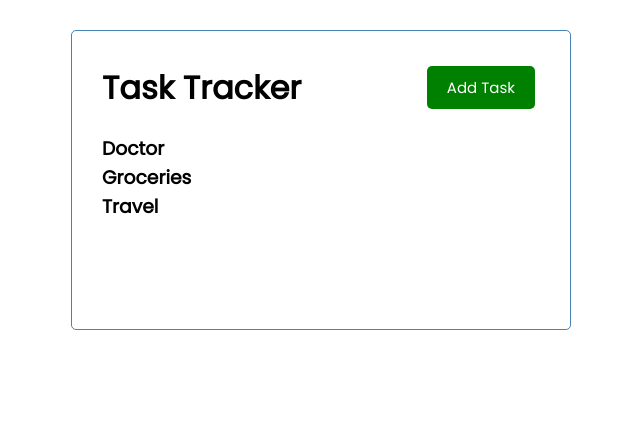
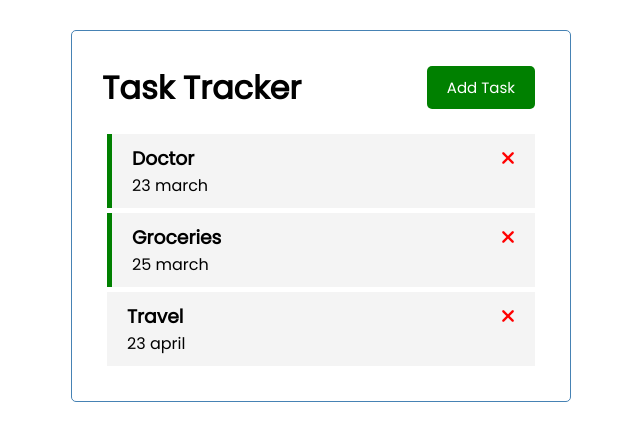
Before and after one commit to DegirmenciOmer/vue-expense-tracker, a Vue app in the folder tracker/: page / in a window 1280 px wide. Shown: the top 440 px of the page, without its empty margins (319-959 px from the left). Built offline with nearby package versions, Linux system fonts and the light colour scheme.

Commit message:
add task component

```diff
--- a/tracker/public/index.html
+++ b/tracker/public/index.html
@@ -1,15 +1,26 @@
 <!DOCTYPE html>
 <html lang="">
   <head>
-    <meta charset="utf-8">
-    <meta http-equiv="X-UA-Compatible" content="IE=edge">
-    <meta name="viewport" content="width=device-width,initial-scale=1.0">
-    <link rel="icon" href="<%= BASE_URL %>favicon.ico">
+    <meta charset="utf-8" />
+    <meta http-equiv="X-UA-Compatible" content="IE=edge" />
+    <meta name="viewport" content="width=device-width,initial-scale=1.0" />
+    <link rel="icon" href="<%= BASE_URL %>favicon.ico" />
+    <link
+      rel="stylesheet"
+      href="https://cdnjs.cloudflare.com/ajax/libs/font-awesome/6.4.0/css/all.min.css"
+      integrity="sha512-iecdLmaskl7CVkqkXNQ/ZH/XLlvWZOJyj7Yy7tcenmpD1ypASozpmT/E0iPtmFIB46ZmdtAc9eNBvH0H/ZpiBw=="
+      crossorigin="anonymous"
+      referrerpolicy="no-referrer"
+    />
     <title><%= htmlWebpackPlugin.options.title %></title>
   </head>
   <body>
     <noscript>
-      <strong>We're sorry but <%= htmlWebpackPlugin.options.title %> doesn't work properly without JavaScript enabled. Please enable it to continue.</strong>
+      <strong
+        >We're sorry but <%= htmlWebpackPlugin.options.title %> doesn't work
+        properly without JavaScript enabled. Please enable it to
+        continue.</strong
+      >
     </noscript>
     <div id="app"></div>
     <!-- built files will be auto injected -->
--- /dev/null
+++ b/tracker/src/components/Task.vue
@@ -0,0 +1,34 @@
+<template>
+  <div :class="[task.reminder ? 'reminder' : '', 'task']">
+    <h3>{{ task.text }} <i class="fas fa-times"></i></h3>
+    <p>{{ task.day }}</p>
+  </div>
+</template>
+
+<script>
+export default {
+  name: 'AppTask',
+  props: {
+    task: Object,
+  },
+}
+</script>
+<style scope>
+.fas {
+  color: red;
+}
+.task {
+  background: #f4f4f4;
+  margin: 5px;
+  padding: 10px 20px;
+  cursor: pointer;
+}
+.task.reminder {
+  border-left: 5px solid green;
+}
+.task h3 {
+  display: flex;
+  align-items: center;
+  justify-content: space-between;
+}
+</style>
--- a/tracker/src/components/Tasks.vue
+++ b/tracker/src/components/Tasks.vue
@@ -1,17 +1,21 @@
 <template>
   <div>
     <div v-for="task in tasks" :key="task.id">
-      <h3>{{ task.text }}</h3>
+      <AppTask :task="task" />
     </div>
   </div>
 </template>
 
 <script>
+import AppTask from './Task.vue'
 export default {
   name: 'AppTasks',
   props: {
     tasks: Array,
   },
+  components: {
+    AppTask,
+  },
 }
 </script>
 
```
